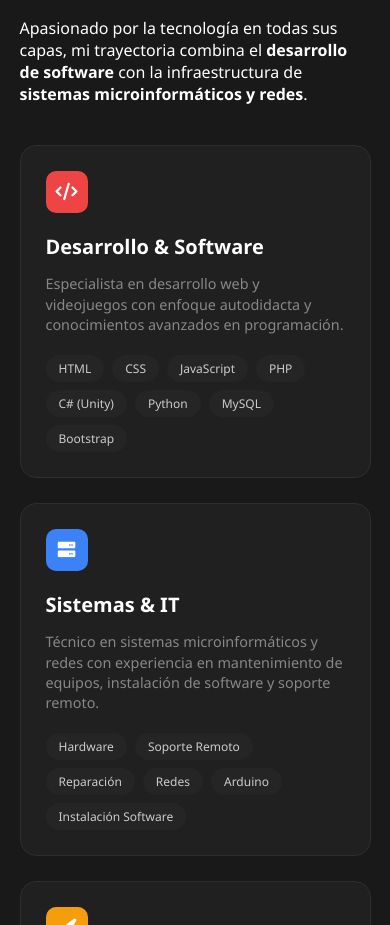
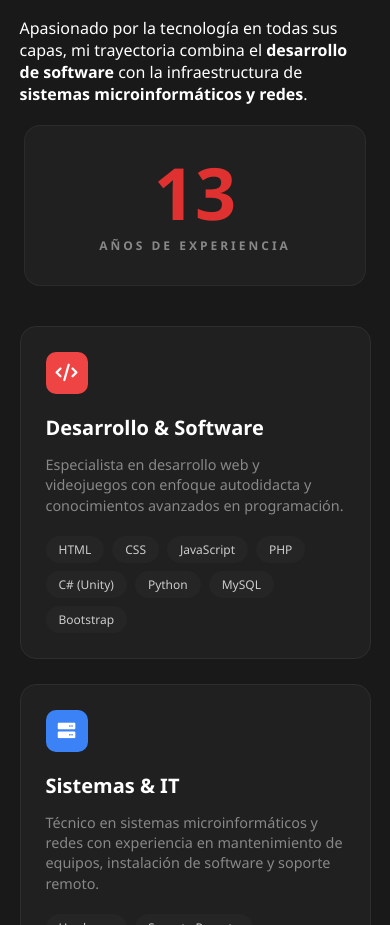
Before and after one commit to SrAdryX/sradryx.github.io, a plain HTML site: page index.html in a window 390 px wide. Shown: the part 886-1811 px from the top of the page. Drawn offline with Linux system fonts and the light colour scheme.

Commit message:
Añadir Contador de Años de Experiencia
Añadido un contador de años de experiencia

```diff
--- a/Estilos/general.css
+++ b/Estilos/general.css
@@ -269,6 +269,40 @@ header.header {
 .tituloseccion{
   margin-top: 25px;
 }
+/* --- ESTILOS DEL CONTADOR BENTO --- */
+.counter-wrapper {
+    display: flex;
+    justify-content: center;
+    width: 100%;
+    margin: 20px 0 40px 0;
+}
+
+.experience-bento {
+    text-align: center;
+    padding: 30px 60px !important;
+    display: flex;
+    flex-direction: column;
+    align-items: center;
+    border: 1px solid rgba(255, 255, 255, 0.05);
+    min-width: 220px;
+}
+
+#years-counter {
+    font-size: 4.5rem;
+    font-weight: 800;
+    color: var(--accent);
+    line-height: 1;
+    margin: 0;
+}
+
+.experience-bento p {
+    margin: 10px 0 0 0;
+    letter-spacing: 3px;
+    font-size: 0.75rem;
+    color: #888;
+    text-transform: uppercase;
+    font-weight: 600;
+}
 /*PROYECTOS*/
 .projects-carousel {
     display: flex;
@@ -376,34 +410,6 @@ header.header {
 }
 
 .btn-minimal:hover { color: var(--accent); }
-
-/* --- RESPONSIVE PROYECTOS --- */
-@media (max-width: 992px) {
-    .projects-carousel {
-        height: auto;
-        flex-direction: column;
-        perspective: none;
-        gap: 20px;
-    }
-    .project-card-v2 {
-        position: relative;
-        width: 95%;
-        transform: none !important;
-        margin: 0 auto;
-        filter: none !important;
-        opacity: 1 !important;
-        visibility: visible !important;
-    }
-    /* En móvil ocultamos la lógica de 'hidden' para que se vean todas en lista */
-    .project-card-v2.hidden {
-        display: block;
-        opacity: 1;
-        visibility: visible;
-        transform: none;
-        pointer-events: all;
-        position: relative;
-    }
-}
 /*Estilos del Handle @SrAdryX*/
 .dev-handle {
   display: inline-flex;
@@ -588,9 +594,9 @@ header.header {
         color: var(--accent) !important;
     }
   .menu-capsula li a.selected {
-        background-color: transparent !important; /* Quitamos el fondo rojo */
-        color: var(--accent) !important;        /* Ponemos el texto en rojo */
-        font-weight: bold;                        /* Opcional: para que resalte un poco más */
+        background-color: transparent !important;
+        color: var(--accent) !important;
+        font-weight: bold;
     }
   .social-group {
     margin-left: 0;
@@ -605,6 +611,33 @@ header.header {
   .menu-toggle {
     display: block;
   }
+  /* --- RESPONSIVE PROYECTOS --- */
+@media (max-width: 992px) {
+    .projects-carousel {
+        height: auto;
+        flex-direction: column;
+        perspective: none;
+        gap: 20px;
+    }
+    .project-card-v2 {
+        position: relative;
+        width: 95%;
+        transform: none !important;
+        margin: 0 auto;
+        filter: none !important;
+        opacity: 1 !important;
+        visibility: visible !important;
+    }
+    /* En móvil ocultamos la lógica de 'hidden' para que se vean todas en lista */
+    .project-card-v2.hidden {
+        display: block;
+        opacity: 1;
+        visibility: visible;
+        transform: none;
+        pointer-events: all;
+        position: relative;
+    }
+}
   .projects-carousel {
     height: auto;
     flex-direction: column;
--- a/Scripts/General.js
+++ b/Scripts/General.js
@@ -124,4 +124,40 @@ proyects.forEach((card, i) => {
 });
 // Inicializar
 renderCarousel();
+// --- CONTADOR DE EXPERIENCIA AUTOMÁTICO ---
+    const counterElement = document.getElementById("years-counter");
+
+    if (counterElement) {
+        const startYear = 2013;
+        const currentYear = new Date().getFullYear();
+        const totalYears = currentYear - startYear;
+
+        const startCounter = () => {
+            let currentCount = 0;
+            const speed = 70; // Velocidad del conteo en ms
+
+            const updateCounter = () => {
+                if (currentCount < totalYears) {
+                    currentCount++;
+                    counterElement.innerText = currentCount;
+                    setTimeout(updateCounter, speed);
+                } else {
+                    counterElement.innerText = totalYears;
+                }
+            };
+            updateCounter();
+        };
+
+        // Usamos Intersection Observer para que se active al verlo
+        const counterObserver = new IntersectionObserver((entries) => {
+            entries.forEach(entry => {
+                if (entry.isIntersecting) {
+                    startCounter();
+                    counterObserver.unobserve(entry.target); // Solo se anima una vez
+                }
+            });
+        }, { threshold: 0.5 });
+
+        counterObserver.observe(counterElement);
+    }
 });
--- a/index.html
+++ b/index.html
@@ -85,10 +85,15 @@
         <section id="skills" class="section">
             <!-- Título de la sección -->
             <h2 class="tituloseccion">Mis <span class="destacado-rojo">Skills</span></h2>
-
             <!-- Texto introductorio de la sección -->
             <div class="intro-text">
                 <p>Apasionado por la tecnología en todas sus capas, mi trayectoria combina el <strong>desarrollo de software</strong> con la infraestructura de <strong>sistemas microinformáticos y redes</strong>.</p>
+            </div>
+            <div class="counter-wrapper">
+            <div class="skill-card-modern experience-bento">
+                 <span id="years-counter">0</span>
+                <p>Años de Experiencia</p>
+            </div>
             </div>
             <!-- Grid de tarjetas de skills -->
             <div class="skills-grid-modern">
```
